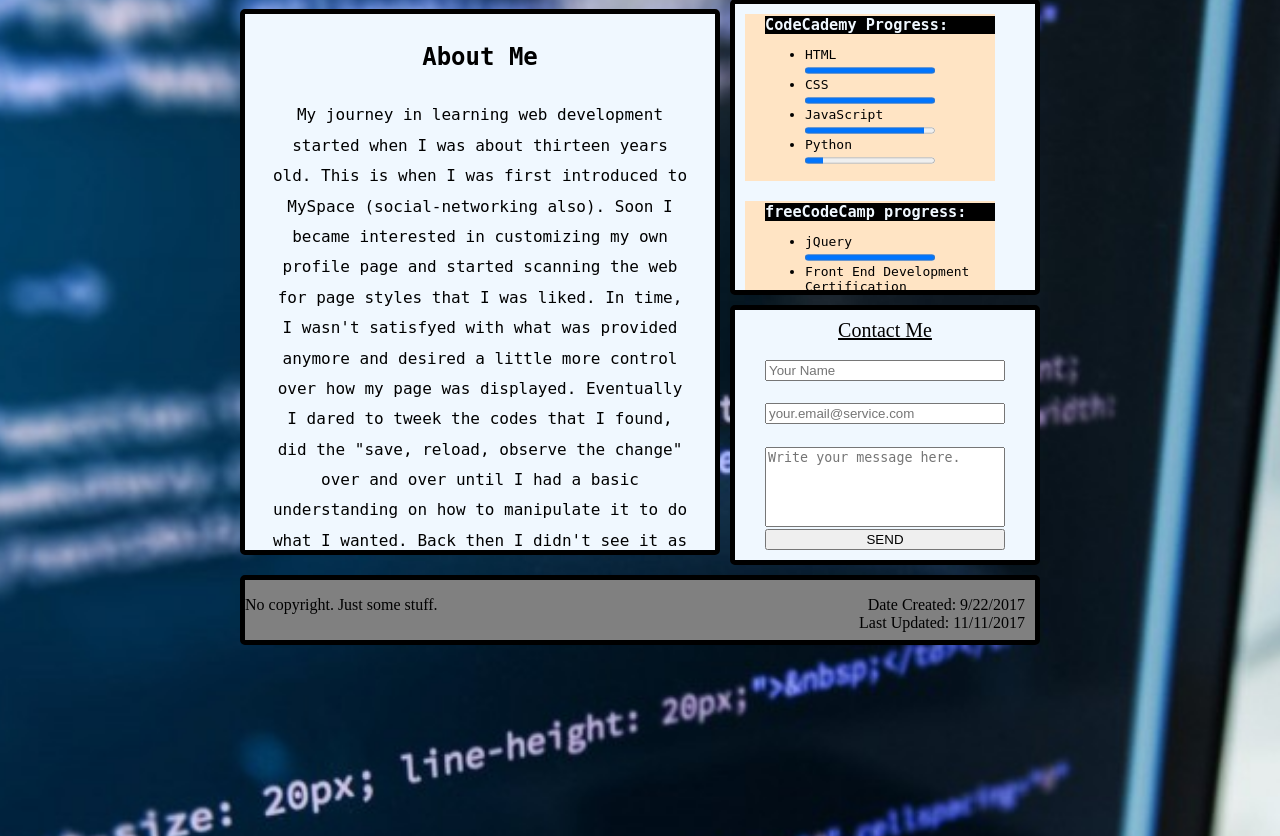
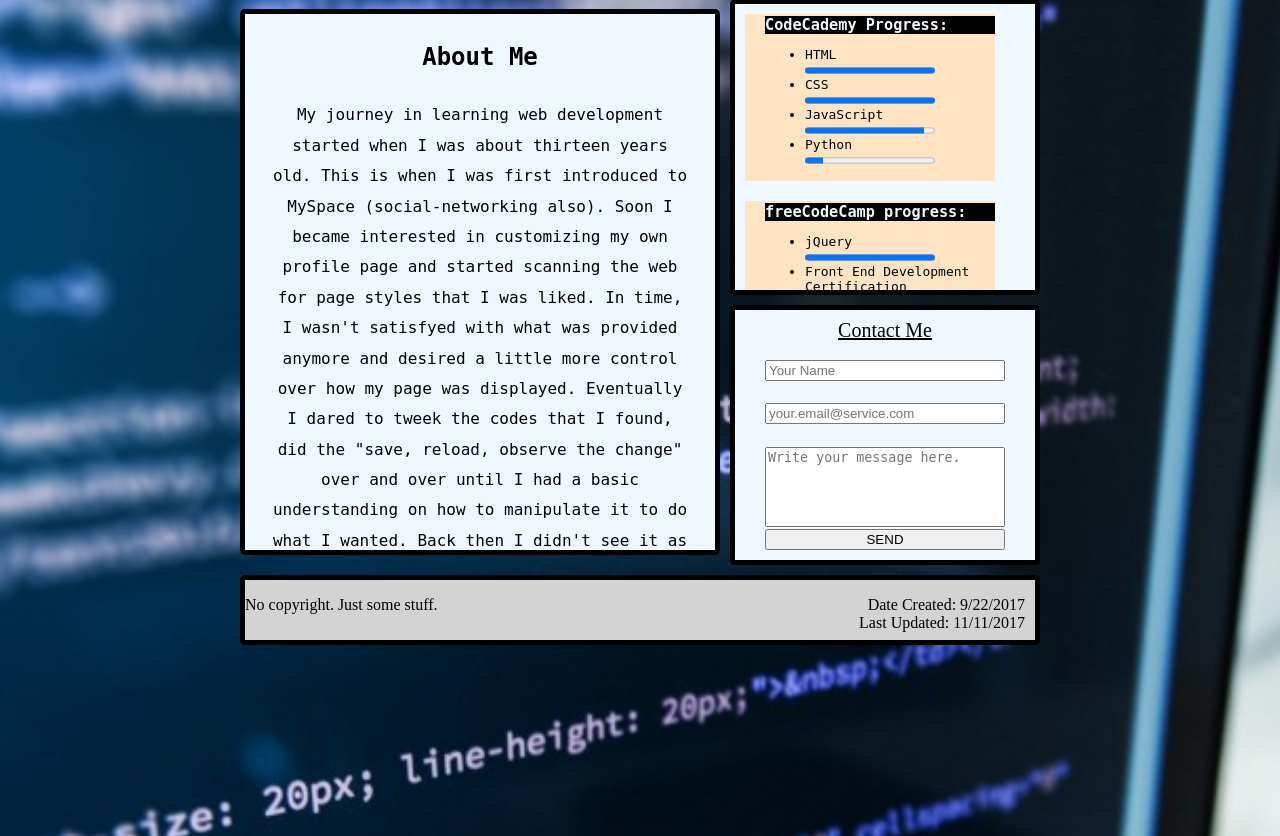
Before and after one commit to AnJoBo/AnJoBo, a PHP site: page / in a window 1280 px wide. Shown: the part 213-1049 px from the top of the page. Run offline with PHP 8.4, Linux system fonts and the light colour scheme; some web fonts are replaced.

Commit message:
changed bg color of footer

```diff
--- a/css/style.css
+++ b/css/style.css
@@ -137,7 +137,7 @@ h3 {
 }
 
 .foot {
-    background-color: gray;
+    background-color: lightgrey;
     grid-area: foot;
     height: 70px;
 }
```
